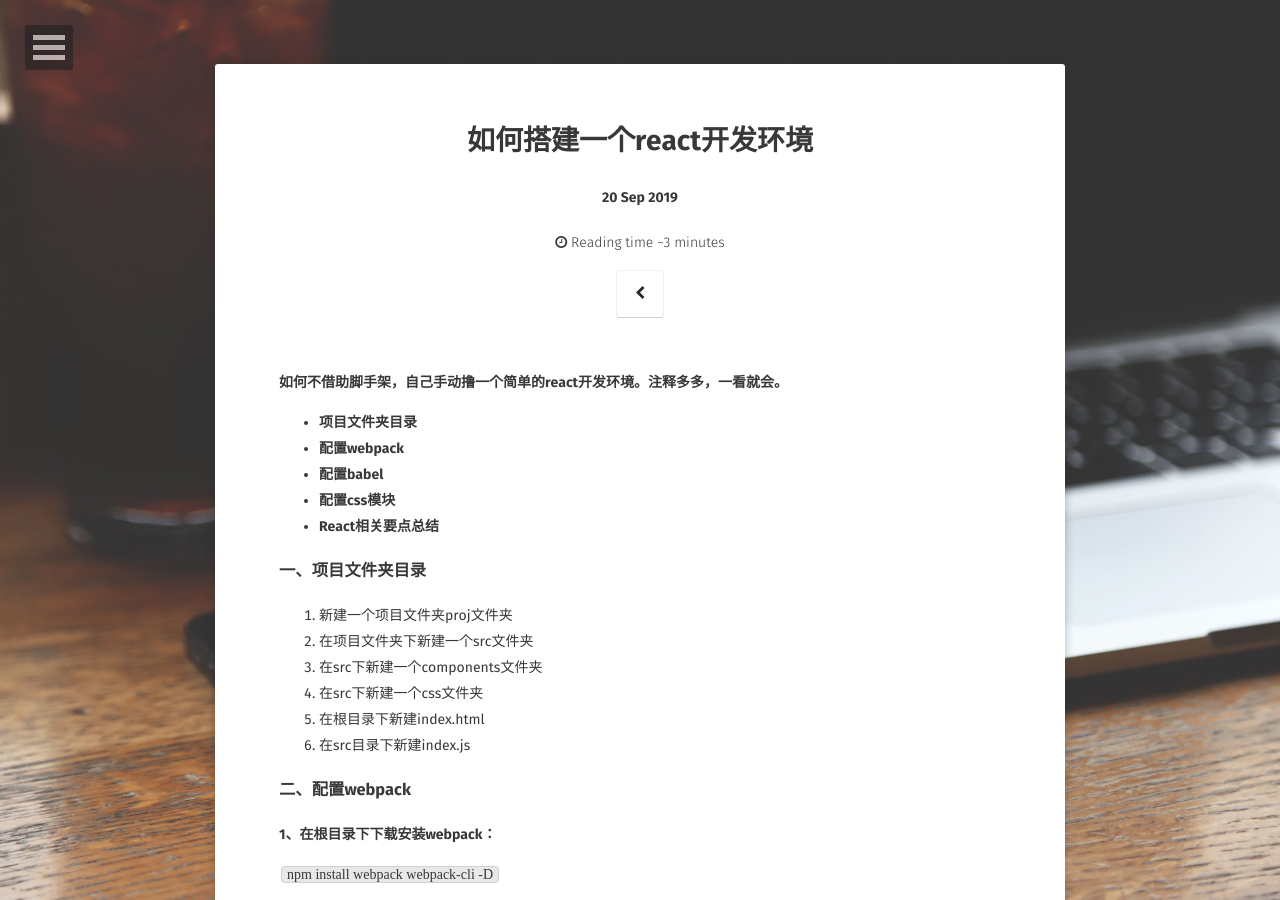
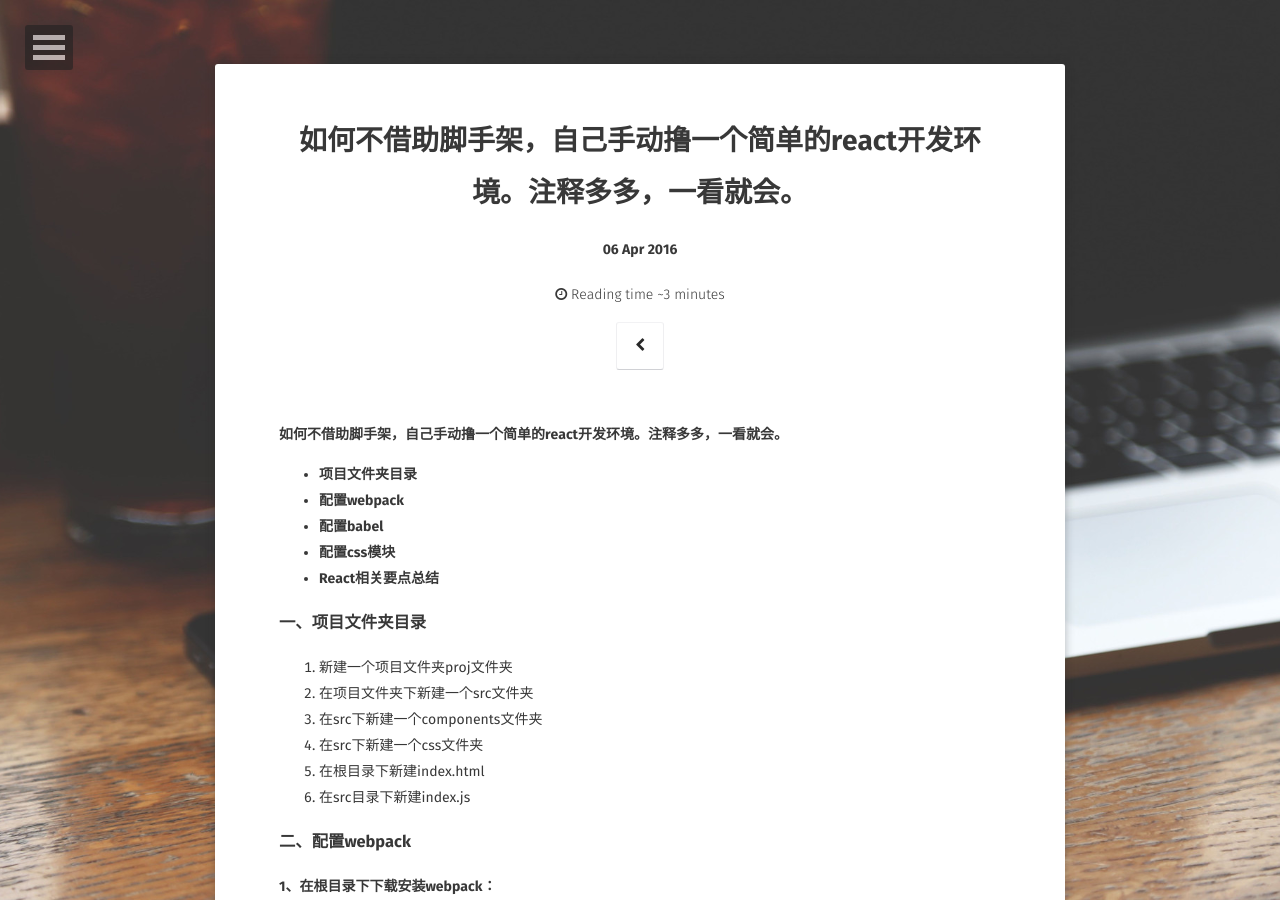
Before and after one commit to thomas-void0/lmxyjy.github.io, a Jekyll site: the page built from _posts/2019-9-20-如何搭建一个react开发环境.md, in a window 1280 px wide and 900 px high. Built offline with Jekyll 4.4.1, drawn with Linux system fonts in a browser that asks for light colours; some web fonts are replaced; our own code applies the rules of GitHub Pages for plain Markdown files; comment, search, counter and statistics services are not loaded.

```diff
--- a/_data/navigation.yml
+++ b/_data/navigation.yml
@@ -1,4 +1,4 @@
 # Site navigation links
 
-- title: project
+- title: 项目
   url: /projects/
--- a/_posts/2019-9-20-如何搭建一个react开发环境.md
+++ b/_posts/2019-9-20-如何搭建一个react开发环境.md
@@ -1,3 +1,11 @@
+---
+layout: post
+title:  "如何不借助脚手架，自己手动撸一个简单的react开发环境。注释多多，一看就会。"
+date:   2016-04-06
+project: true
+comments: true
+---
+
 **如何不借助脚手架，自己手动撸一个简单的react开发环境。注释多多，一看就会。**
 
 - **项目文件夹目录**
```
Also changed, not shown: projects/index.md (+1 -1 lines).
